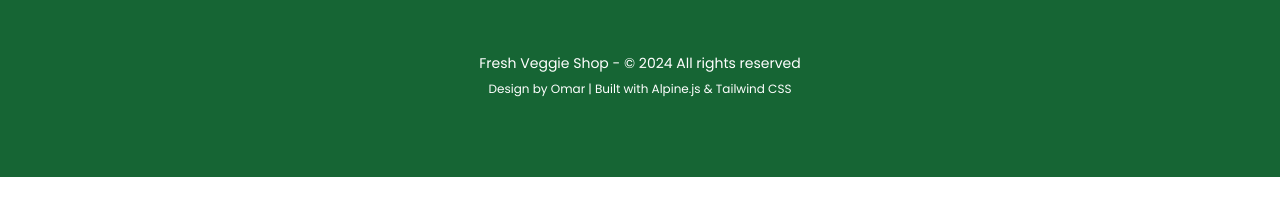
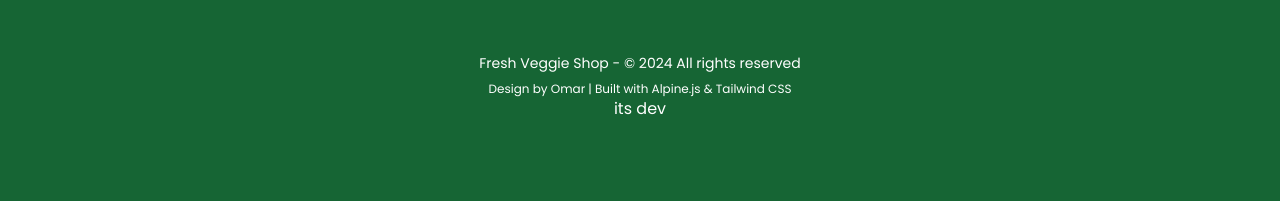
Before and after one commit to iamOmarFaruk/alpine-ecomerce-main, a website: page src/index.html in a window 1280 px wide. Shown: the part 1873-2074 px from the top of the page. Before the commit the page ends 2050 px from the top, so only its background shows below. Drawn offline with nearby package versions, Linux system fonts and the light colour scheme; files that its build step writes are made by us from their sources.

Commit message:
Add developer credit to footer

```diff
--- a/src/components/footer.html
+++ b/src/components/footer.html
@@ -59,5 +59,6 @@
   <div class="text-center mt-12 pt-6">
     <p class="text-sm">Fresh Veggie Shop - &copy; <span x-text="currentYear"></span> All rights reserved</p>
     <p class="text-xs mt-2">Design by Omar | Built with Alpine.js & Tailwind CSS</p>
+    <p>its dev</p>
   </div>
 </footer>
```
